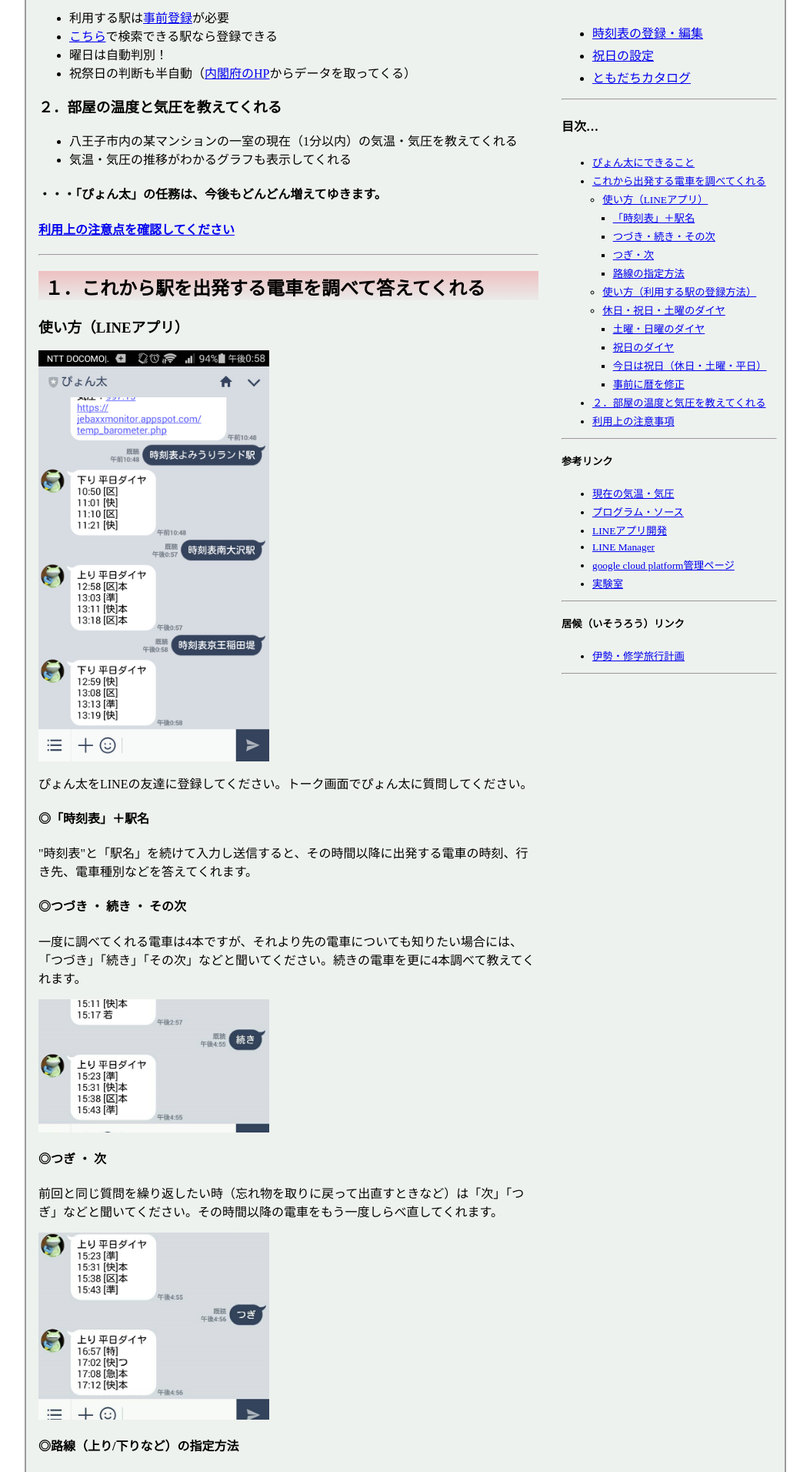
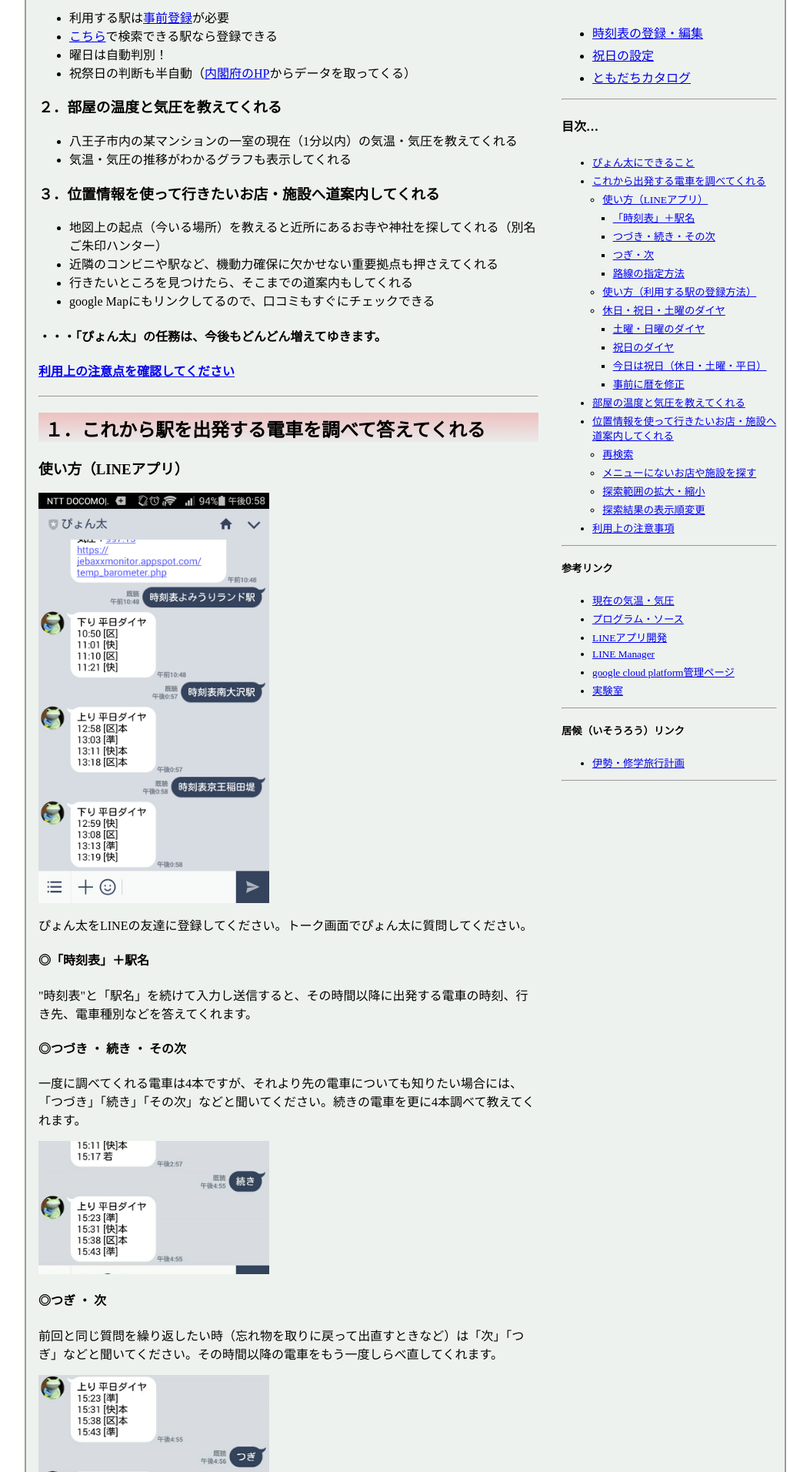
Before and after one commit to jebaxx/jebaxxmessage, a PHP site: page /index53.html in a window 1280 px wide. Shown: the part 311-2223 px from the top of the page at 77% size, without its empty margins (113-1166 px from the left). Run offline with PHP 8.4, Linux system fonts and the light colour scheme.

Commit message:
minor modification

```diff
--- a/holiday_maintenance.php
+++ b/holiday_maintenance.php
@@ -74,7 +74,7 @@ function check_save_action() {
     $gs_holidayinfo = "gs://" . CloudStorageTools::getDefaultGoogleStorageBucketName() . "/holiday_info.csv";
 
     if (isset($_POST['action']) && ($_POST['action'] == '再取得')) {
-    	$holiday_inf_csv = file_get_contents("http://www8.cao.go.jp/chosei/shukujitsu/syukujitsu.csv");
+    	$holiday_inf_csv = file_get_contents("http://www8.cao.go.jp/chosei/shukujitsu/syukujitsu_kyujitsu.csv");
 
 	if ($holiday_inf_csv != FALSE) {
 	    //
--- a/index53.html
+++ b/index53.html
@@ -137,7 +137,14 @@ ul.mokuji {
               <li class="side_menu"><a href="#cal_edit_holiday">事前に暦を修正</a></li>
             </ul>
         </ul>
-      <li class="side_menu"><a href="#sec_2">２．部屋の温度と気圧を教えてくれる</a></li>
+      <li class="side_menu"><a href="#sec_2">部屋の温度と気圧を教えてくれる</a></li>
+      <li class="side_menu"><a href="#sec_3">位置情報を使って行きたいお店・施設へ道案内してくれる</a></li>
+        <ul class="mokuji">
+          <li class="side_menu"><a href="#Re_query">再検索</a></li>
+          <li class="side_menu"><a href="#free_search">メニューにないお店や施設を探す</a></li>
+          <li class="side_menu"><a href="#search_area">探索範囲の拡大・縮小</a></li>
+          <li class="side_menu"><a href="#search_order">探索結果の表示順変更</a></li>
+        </ul>
       <li class="side_menu"><a href="#important_point">利用上の注意事項</a></li>
     </ul>
     </small>
@@ -180,11 +187,18 @@ ul.mokuji {
       <li>気温・気圧の推移がわかるグラフも表示してくれる</li>
     </ul>
 
-    <h4>・・・「ぴょん太」の任務は、今後もどんどん増えてゆきます。<h4>
+    <h3>３．位置情報を使って行きたいお店・施設へ道案内してくれる</h3>
+    <ul>
+      <li>地図上の起点（今いる場所）を教えると近所にあるお寺や神社を探してくれる（別名ご朱印ハンター）</li>
+      <li>近隣のコンビニや駅など、機動力確保に欠かせない重要拠点も押さえてくれる</li>
+      <li>行きたいところを見つけたら、そこまでの道案内もしてくれる</li>
+      <li>google Mapにもリンクしてるので、口コミもすぐにチェックできる</li>
+    </ul>
+
+    <h4>・・・「ぴょん太」の任務は、今後もどんどん増えてゆきます。</h4>
     <h4><a href="#important_point">利用上の注意点を確認してください</a></h4>
 
     <hr>
-
     <h2 class="section_head" id="sec_1">１．これから駅を出発する電車を調べて答えてくれる</h2>
     <h3 id="usage_a">使い方（LINEアプリ）</h3>
       <p><img src="images/Screenshot_station.jpeg" alt="時刻検索中画面" width=300/></p>
@@ -204,15 +218,16 @@ ul.mokuji {
       <p><img src="images/Screenshot_route2.jpeg" alt="別の路線を見たい時２" width=300/></p>
 
     <hr>
-    <h3 id="usage_w">使い方（利用する駅の登録方法）</h3>
+    <h3 id="usage_w">使い方（利用したい駅の登録）</h3>
       <a href=timetable_setting.php>時刻表の登録・編集はこちらのページ</a>
       <p>ページの先頭に「登録済み時刻表」の一覧表があります。ここに自分が利用している駅が登録されていない場合や、使いたい路線が登録されていない場合には新しく登録してください。誰でも登録できます。</p>
       <p><img src="images/time_table_list.jpeg" alt="登録済み時刻表一覧画面" border=1 width=640></p>
-      駅を追加したい場合には、時刻表一覧の下にある「時刻表編集」の入力欄に、駅名、路線名、時刻表URL、などを入力して、「新規作成」ボタンを押してください。</p>
+      <p>駅を追加したい場合には、時刻表一覧の下にある「時刻表編集」の入力欄に、駅名、路線名、時刻表URL、などを入力して、「新規作成」ボタンを押してください。</p>
       <p><img src="images/time_table_edit.jpeg" alt="登録済み時刻表一覧画面" border=1 width=640></p>
       <p>「URL」については、ここでは詳しく書きませんが、既に登録済みの駅を参考に登録したい時刻表ページをブラウザで表示し、アドレス欄のURLをコピーすれば登録は完了です。</p>
       <p>正式駅名は今の所入力しているだけで使っていませんが、駅名を省略名にした場合などには正式名が参考になると思います。</p>
       <p>優先路線は各駅に一つだけ設定できます。同じ駅に対して2つ目を設定しようとすると、元の優先路線が解除されて最後に設定した一つだけが有効になります。</p>
+
     <hr>
     <h3 id="cal_">休日・祝日・土曜のダイヤ</h3>
       <h4 id="cal_weekend">土曜・日曜ダイヤ</h4>
@@ -226,7 +241,8 @@ ul.mokuji {
     <h4 id="cal_edit_holiday">もう一つの方法：事前に暦を修正して休日を教えてあげるやり方</h4>
       <a href="holiday_maintenance.php">祝日の確認・編集ページはこちら</a>
       <p>こちらのページで祝祭日の情報を確認し、必要に応じて修正することができます。</p>
-      <p>ぴょん太がこの暦情報をチェックしに来るのは、その日に来た最初の質問に答える時です。後はそれを覚えていて次の日までチェックに来ませんから、当日の暦を修正してもぴょん太には伝わりません。ぴょん太は一日の境目を午前2時だと思っているので、午前2時前、更に言えば、午前2時を超えてもまだ誰も質問して来ないうちに修正すれば、その結果が翌朝の質問には反映される、と言うのが正確な所です。</p>
+      <p>ぴょん太がこの暦情報をチェックしに来るのは、その日に来た最初の質問に答える時です（※）。後はそれを覚えていて次の日までチェックに来ませんから、当日の暦を修正してもぴょん太には伝わりません。当日になってからダイヤを切り替えたい場合は、最初に書いた方法（ぴょん太に直接呼びかける方法）を使ってください。</p>
+      <p>（※）ぴょん太は一日の境目を午前2時だと思っているので、午前2時前、更に言えば、午前2時を超えてもまだ誰も質問して来ないうちに修正すれば、その結果が翌朝の質問には反映される、と言うのが正確な所です。</p>
       <p><img src="images/holiday_maintenance.jpeg" alt="祝日設定画面" border=1 width=500></p>
 
     <hr>
@@ -236,15 +252,62 @@ ul.mokuji {
       <p>トーク画面に「気温」と入れるだけで応答してくれます。使い方はそれだけです。
       気温・気圧の他に、今日の気温・気圧をグラフ表示してくれるページのURLも一緒に送ってきます。</p>
 
-	<hr>
+    <hr>
+    <h2 class="section_head" id="sec_3">３．位置情報を使って行きたいお店・施設へ道案内してくれる</h2>
+    <h3>はじめに</h3>
+      <p>LINEアプリから送るロケーション情報を使ってぴょん太とコミュニケーションします。<br>
+      今いる地点をぴょん太に教えると近隣の神社・寺社・駅駅・コンビニなど（それ以外も）を探して場所を教えてくれます。
+      探した場所への道順を示した地図も作れます。<br>
+      LINE上の検索結果からGoogle Mapに直接移動できるので詳細地図での確認や口コミのチェックも簡単です。<br>
+      </p>
+    <h3>使い方</h3>
+      <p>ぴょん太とのトーク画面に位置情報が書き込まれるとぴょん太は探索の指示がされたと理解します。位置情報は以下のようにを書き込む事ができます（LINEアプリのバージョンにより若干異なる所があると思います）</p>
+      <p><img src="images/createLocation3.jpeg" alt="位置情報を書き込む操作" width=300/></p>
+      <p>メニューにも登録してあるのでメニューからも探索を開始できます。</p>
+      <p><img src="images/RichMenu.jpeg" alt="メニューからの操作" width=300/></p>
+      <p>地図画面に変わるので、どこを探索起点とするのかを示してください</p>
+      <p><img src="images/decideLocation.jpeg" alt="探索起点の指定画面" width=300/></p>
+      <p>位置情報を受け取ったぴょん太は、まずその場所の標高を調べてくれます。<br>次に何を探したいのか聞いてきます</p>
+      <p><img src="images/SearchCategory.jpeg" alt="探索指示待ちメッセージ" width=300/></p>
+      <p>ここで例えば、神社を探すように指示をすると、近隣（初期値は半径3km以内）の神社を調べて一覧を返してくれます。一度に最大で8件分を返しますが、それ以上ある場合には「次」と指示すれば続きの一覧も返してくれます。（最後に「もうない」と言わない場合はまだ続きがある）</p>
+      <p><img src="images/selectPlace.jpeg" alt="探索結果画面メッセージ" width=300/></p>
+      <p>（一覧に振られている）目的地の番号を入れると以下のような詳細情報を返してくれます。</p>
+      <ul>
+        <li>目的地名、住所、起点から見た方角、直線距離、標高差</li>
+        <li>起点から目的地までの道順が示された経路地図を表示させるリンク</li>
+        <li>起点から目的地までの道順を示すgoogle mapサイトへのリンク</li>
+        <li>目的地の位置情報メッセージ（LINEの地図：google mapよりもシンプルだが軽快に動く）</li>
+      </ul>
+      <p><img src="images/distinationInfo.jpeg" alt="詳細情報を含むボタンメッセージ" width=300/></p>
+
+      <h4 id="Re_query">再検索</h4>
+        <p>起点を変えて調べ直したい場合は、探し物の途中でも、どの場面からでも位置情報を入れ直す事で新しい探索を始めます。</p>
+        <p>場所はそのまま変えずに探す対象だけを変えたい場合は一度「再検索」と入れてくださいください。ぴょん太はもう一度何を探すか聞き返してきます。</p>
+
+      <h4 id="free_search">メニューに無いお店や施設を探す</h4>
+        <p>メニューに無いものも、お店・病院・公共施設のような探し物であれば見つけ出せる可能性が高いです。まず探し物を聞かれている時に「これ以外」と入れてください。
+        ぴょん太が反応するので、探したいものを直接トーク画面に入れてください。
+        探す対象は業種やカテゴリ名（「小児科」、「カレー屋」、「公園」、「ガソリンスタンド」など）が一般的ですが、具体的なお店の名前などでも探し出してくれるようです。</p>
+        <p><img src="images/otherDestination.jpeg" alt="任意の施設を検索" width=300/></p>
+
+      <h4 id="search_area">探索範囲の拡大・縮小</h4>
+        <p>ぴょん太が探す範囲は何も言わなければ半径3km以内ですが、1km～7kmの範囲で変更できます。</p>
+        <p><img src="images/Screenshot_kion.jpeg" alt="探索範囲の拡大・縮小" width=300/></p>
+        <p><img src="images/Screenshot_kion.jpeg" alt="探索距離の指定" width=300/></p>
+
+      <h4 id="search_order">探索結果の表示順変更</h4>
+        <p>探索結果は、普通は指定された地点から近い順に並びますが、指示すれば評判順に変える事もできます。</p>
+        <p><img src="images/Screenshot_kion.jpeg" alt="表示順変更指示メッセージ" width=300/></p>
+
+    <hr>
     <h4 class="section_head" id="important_point">利用上の注意事項</h4>
 	  <ul>
 	    <li>利用できるのは身内の範囲に限らせてください<br>
 		なぜならば・・・
 		<ul>
 	      <li>LINEの友達登録人数に制約があります（無料のお試しライセンスだから）</li>
+	      <li>時刻表データを他所から無断でもらってきています。</li>
 	      <li>Webページはそれなりのセキュリティ対策はしてありますが十分にテストしている訳ではありません。重大な損害を被るようなことはないでしょうが、誰にでも開放してしまうと悪いイタズラをされる恐れはあります。</li>
-	      <li>時刻表データを他所から無断でもらってきています。</li>
 	      <li>休日の設定や、時刻表情報は個人ごとではなく皆で共有するようにぴょん太に指示しています。個人ごとに管理させる事も可能ですが、あえてこのように教え込んでいます。</li>
 	    </ul>
 	    <li><a href="#cal_set_holiday">休日設定</a>は利用者全員で一つです。ぴょん太に嘘を教えないでください</li>
@@ -252,6 +315,7 @@ ul.mokuji {
 	    <li><a href="#usage_w">時刻表情報</a>に間違った登録をしてそのままにしておくと他の利用者が混乱します。登録したらその内容が正しいか必ず確認してください。</li>
 	    <li>駅や路線をどのくらいまで増やしてもぴょん太が支障なく対応できるのかよく分かっていません。駅を登録する際は一度に大量にやらずに、様子を見ながらお願いします。</li>
 	  </ul>
+
   </div>
 </div>
 </div>
--- a/messageHook.php
+++ b/messageHook.php
@@ -166,7 +166,7 @@ function messageDispatcher($receivedMessage, &$context_s, &$context_u) {
 		),
 	'loc_processor' => array(
 		'func' => $locMessageProcessor ,
-		'keyword' => array ("/範囲.*(広く|ひろく|狭く|せまく|1|2|3|4|5|6|7)/", "/(近い|評判)順/"),
+		'keyword' => array ("/範囲.*(広く|ひろく|狭く|せまく|1|2|3|4|5|6|7)/", "/範囲/", "/(近い|評判)順/", "/並べ方/"),
 		),
 	);
 
```
Also changed, not shown: locationProcessor.php (+36 -20 lines).
